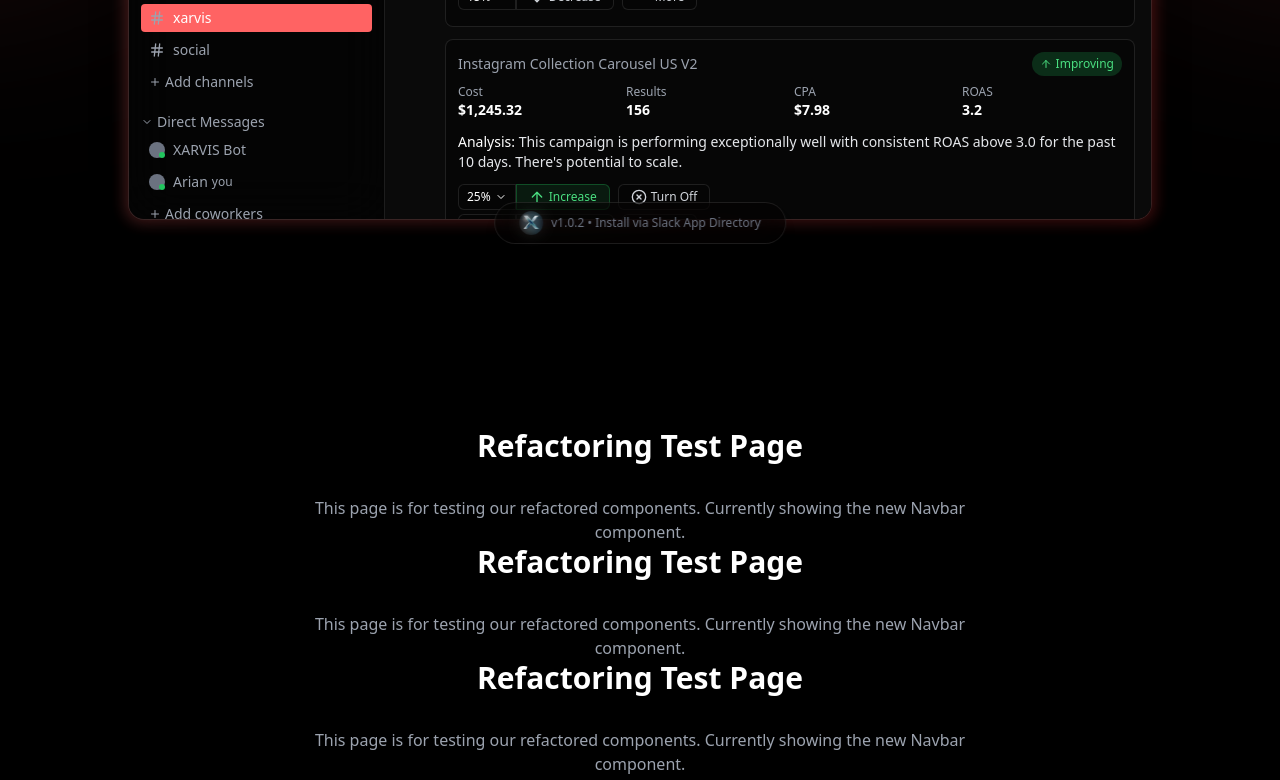
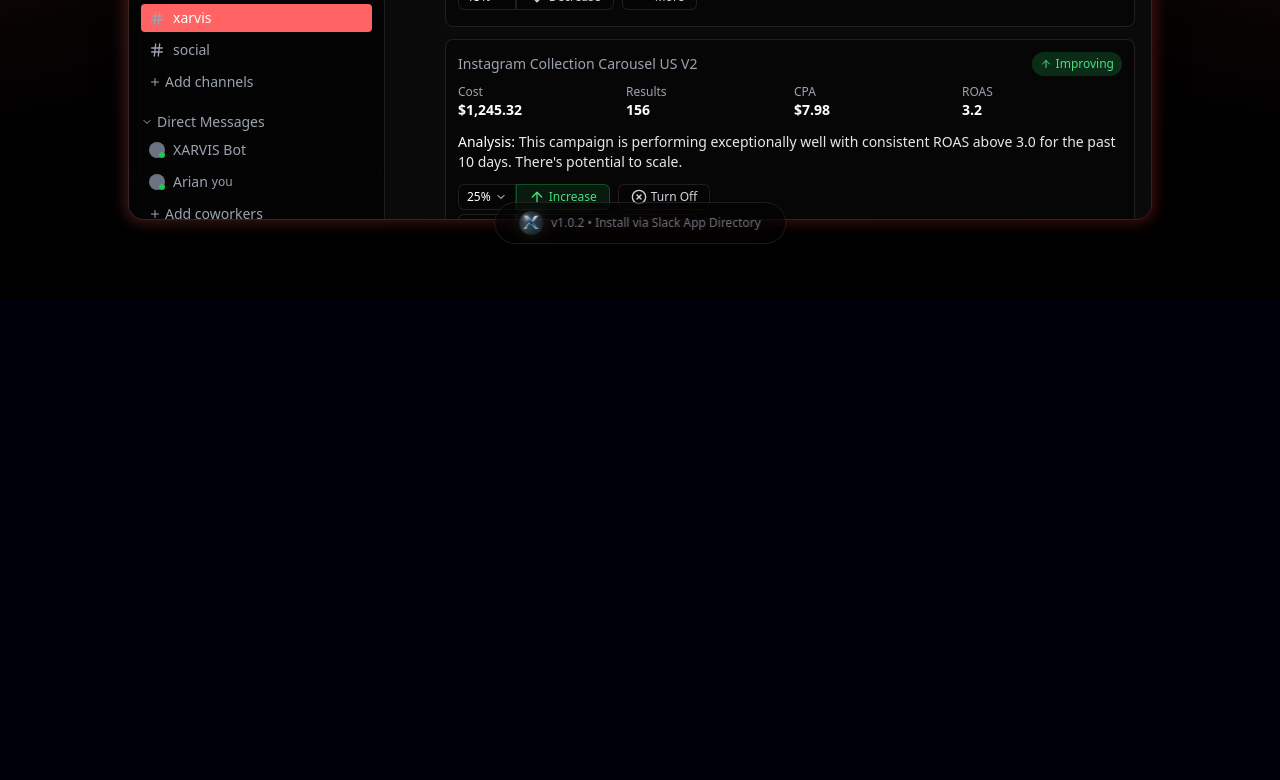
Before and after one commit to ayaryabi/xarvis, a Next.js app: page /refactor in a window 1280 px wide. Shown: the part 1089-1869 px from the top of the page. After the commit the page ends 1389 px from the top, so only its background shows below. Built offline with nearby package versions, Linux system fonts and the light colour scheme.

Commit message:
refactor/herosection v2

```diff
--- a/src/app/refactor/page.tsx
+++ b/src/app/refactor/page.tsx
@@ -1,57 +1,13 @@
+"use client"
+
 import { Navbar } from "@/components/pages/landing/navbar"
 import { HeroSection } from "@/components/pages/landing/hero"
 
 export default function RefactorPage() {
   return (
-    <div className="min-h-screen bg-black text-white">
+    <main className="min-h-screen bg-black text-white overflow-x-hidden">
       <Navbar />
       <HeroSection />
-      <main className="pt-32 px-4">
-        <h1 className="text-3xl font-bold text-center mb-8">
-          Refactoring Test Page
-        </h1>
-        <p className="text-center text-gray-400 max-w-2xl mx-auto">
-          This page is for testing our refactored components. Currently showing the new Navbar component.
-        </p>
-        <h1 className="text-3xl font-bold text-center mb-8">
-          Refactoring Test Page
-        </h1>
-        <p className="text-center text-gray-400 max-w-2xl mx-auto">
-          This page is for testing our refactored components. Currently showing the new Navbar component.
-        </p>
-
-        <h1 className="text-3xl font-bold text-center mb-8">
-          Refactoring Test Page
-        </h1>
-        <p className="text-center text-gray-400 max-w-2xl mx-auto">
-          This page is for testing our refactored components. Currently showing the new Navbar component.
-        </p>
-
-        <h1 className="text-3xl font-bold text-center mb-8">
-          Refactoring Test Page
-        </h1>
-        <p className="text-center text-gray-400 max-w-2xl mx-auto">
-          This page is for testing our refactored components. Currently showing the new Navbar component.
-        </p>
-        <h1 className="text-3xl font-bold text-center mb-8">
-          Refactoring Test Page
-        </h1>
-        <p className="text-center text-gray-400 max-w-2xl mx-auto">
-          This page is for testing our refactored components. Currently showing the new Navbar component.
-        </p>
-        <h1 className="text-3xl font-bold text-center mb-8">
-          Refactoring Test Page
-        </h1>
-        <p className="text-center text-gray-400 max-w-2xl mx-auto">
-          This page is for testing our refactored components. Currently showing the new Navbar component.
-        </p>
-        <h1 className="text-3xl font-bold text-center mb-8">
-          Refactoring Test Page
-        </h1>
-        <p className="text-center text-gray-400 max-w-2xl mx-auto">
-          This page is for testing our refactored components. Currently showing the new Navbar component.
-        </p>
-      </main>
-    </div>
+    </main>
   )
 }
--- a/src/components/pages/landing/hero/index.tsx
+++ b/src/components/pages/landing/hero.tsx
@@ -34,9 +34,9 @@
 
           <div className="flex flex-col sm:flex-row items-center justify-center gap-4 mb-16">
             <Button
-              variant="white"
-              className="bg-gradient-to-r from-[#ff6363] to-[#ff3939] hover:from-[#ff7373] hover:to-[#ff4949] text-white rounded-xl shadow-lg shadow-[#ff6363]/20 border border-[#ff6363]/20"
+              variant="gradient"
               size="xl"
+              className="rounded-xl"
             >
               <Download className="mr-2 h-5 w-5" />
               Install on Slack
--- a/src/components/ui/badge/index.tsx
+++ b/src/components/ui/badge/index.tsx
@@ -6,7 +6,7 @@
 interface BadgeProps {
   children: React.ReactNode
   className?: string
-  variant?: "default" | "primary" | "outline"
+  variant?: "default" | "primary" | "outline" | "dark"
 }
 
 export function Badge({
@@ -17,7 +17,8 @@
   const variantStyles = {
     default: "bg-white/5 border-white/10 text-gray-300",
     primary: "bg-white/5 border-white/10 text-[#ff6363]",
-    outline: "bg-transparent border-white/10 text-gray-300"
+    outline: "bg-transparent border-white/10 text-gray-300",
+    dark: "bg-black/60 border-[#ff6363]/30 text-[#ff6363]"
   }
 
   return (
--- a/src/components/ui/button/index.tsx
+++ b/src/components/ui/button/index.tsx
@@ -5,7 +5,7 @@
 import { buttonVariants } from "./variants"
 
 export interface ButtonProps extends React.ButtonHTMLAttributes<HTMLButtonElement> {
-  variant?: "white" | "ghost" | "outline"
+  variant?: "white" | "ghost" | "outline" | "gradient"
   size?: "default" | "lg" | "xl" | "full"
   asChild?: boolean
 }
--- a/src/components/ui/button/variants.ts
+++ b/src/components/ui/button/variants.ts
@@ -7,7 +7,8 @@
       variant: {
         white: "bg-white text-black hover:bg-white/90 transition-all",
         ghost: "text-gray-400 hover:text-white transition-colors",
-        outline: "border border-white/10 bg-white/5 backdrop-blur-lg text-white hover:bg-white/10"
+        outline: "border border-white/10 bg-white/5 backdrop-blur-lg text-white hover:bg-white/10",
+        gradient: "bg-gradient-to-r from-[#ff6363] to-[#ff3939] hover:from-[#ff7373] hover:to-[#ff4949] text-white shadow-lg shadow-[#ff6363]/20 border border-[#ff6363]/20"
       },
       size: {
         default: "h-10 px-4 py-2",
```
